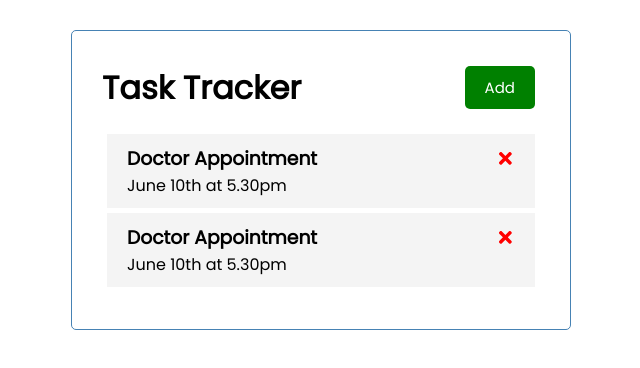
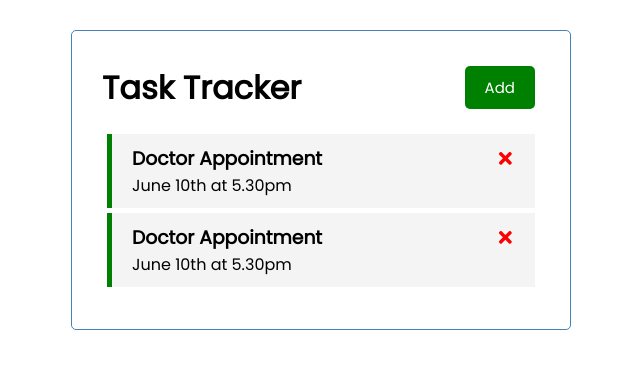
Before and after one commit to vinuri-s/React-Task-Tracker, a React (Create React App) app: page / in a window 1280 px wide. Shown: the top 368 px of the page, without its empty margins (319-959 px from the left). Built offline with nearby package versions, Linux system fonts and the light colour scheme.

Commit message:
set reminders

```diff
--- a/src/App.js
+++ b/src/App.js
@@ -27,10 +27,22 @@
 const deleteTask=(id)=>{
   setTasks(tasks.filter((task)=>task.id !== id))
 }
+
+//Toggle Reminder
+const toggleReminder=(id)=>{
+  setTasks(
+    tasks.map((task)=>
+    task.id===id ? {...task,reminer:
+    !task.reminder}:task
+    )
+  )
+}
+
+
   return (
     <div className="container">
      <Header/>
-     {tasks.length>0?<Tasks tasks={tasks} onDelete={deleteTask} /> : 'No Tasks'}
+     {tasks.length>0?<Tasks tasks={tasks} onDelete={deleteTask} onToggle={toggleReminder} /> : 'No Tasks to Show'}
      </div>
   );
 
--- a/src/components/Task.js
+++ b/src/components/Task.js
@@ -1,8 +1,8 @@
 import {FaTimes} from 'react-icons/fa'
 
-const Task = ({task,onDelete}) => {
+const Task = ({task,onDelete,onToggle}) => {
     return (
-        <div className='task'>
+        <div className={`task ${task.reminder ? 'reminder' : ''}`} onDoubleClick={()=>onToggle(task.id)}>
             <h3>{task.text}{' '} <FaTimes style={{color:'red',cursor:'pointer'}} onClick={()=>onDelete(task.id)} /></h3>
             <p>{task.day}</p>
         </div>
--- a/src/components/Tasks.js
+++ b/src/components/Tasks.js
@@ -1,11 +1,13 @@
 import Task from './Task'
 
-const Tasks = ({tasks,onDelete}) => {
+const Tasks = ({tasks,onDelete,onToggle}) => {
     return (
         <>
            {tasks.map((task)=>(
                <Task key={task.id} task={task}
-               onDelete={onDelete}/>
+               onDelete={onDelete}
+               onToggle={onToggle}
+               />
            ))}
         </>
     )
```
